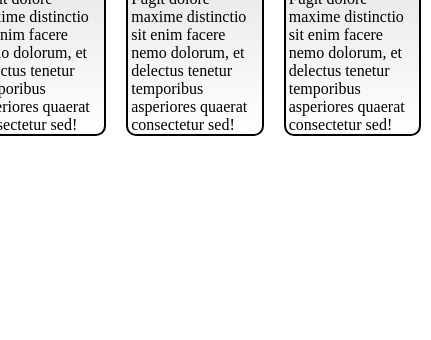
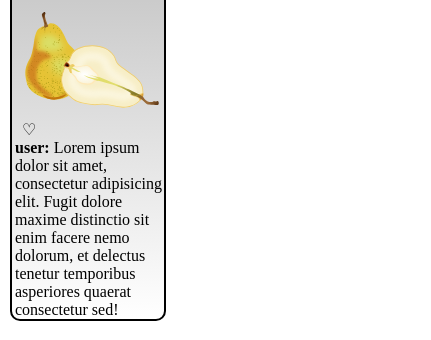
Before and after one commit to xAlessandroo/CSS, a plain HTML site: page index.html in a window 390 px wide. Shown: the part 504-844 px from the top of the page, 431 px wide, since content can reach past the window. Drawn offline with Linux system fonts and the light colour scheme.

Commit message:
modifica style

```diff
--- a/style.css
+++ b/style.css
@@ -69,12 +69,20 @@ header{
     font-size: 18px;
 }
 
+@media(max-width: 768px){
+    section{
+        flex-wrap: wrap;
+    }
+    .card{
+        width: 40%;
+    }
+}
+
 @media(max-width: 375px){
     section{
         flex-wrap: wrap;
     }
+    .card{
+        width: 100%;
+    }
 }
-
-@media(max-width: 768px){
-    /* Puoi sarmi qualche suggerimento su come farlo */
-}
```
